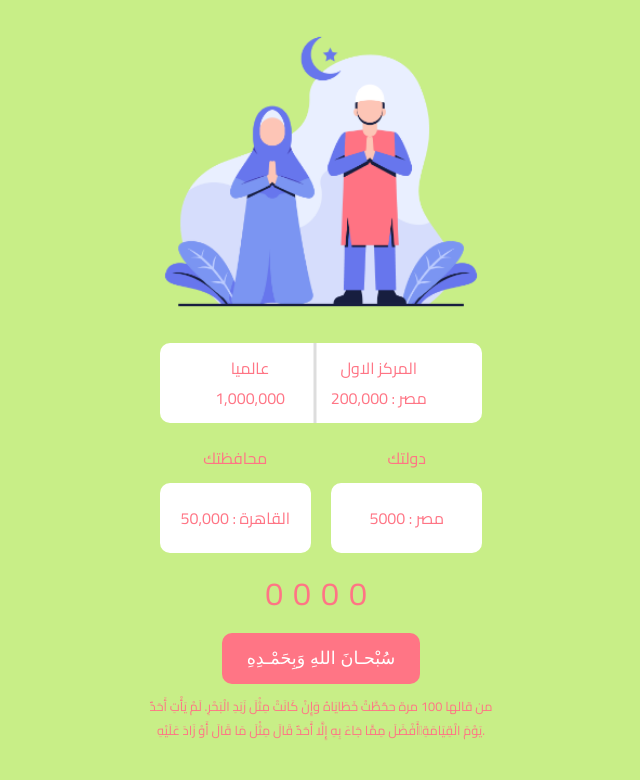
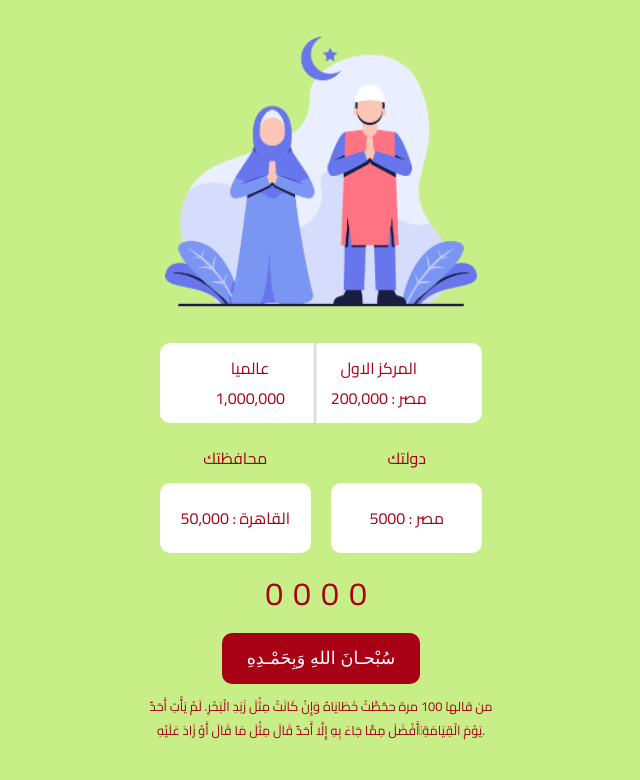
Before and after one commit to MuhammadFarouk12/myPraiseClick-App, a plain HTML site: page index.html in a window 1280 px wide. Shown: the whole page, without its empty margins (319-959 px from the left). Drawn offline with Linux system fonts and the light colour scheme.

Commit message:
Handling LightHouse

```diff
--- a/index.html
+++ b/index.html
@@ -1,9 +1,10 @@
 <!DOCTYPE html>
-<html>
+<html lang="ar">
 <head>
 	<meta charset="utf-8"/>
 	<meta http-equiv="X-UA-Compatible" content="IE=edge"/>
 	<meta name="viewport" content="width=device-width, initial-scale=1.0">
+	<meta name="description" content="سبح الله و إعلم مستوى تسبيح دولياً و عامياً"/>
 	<title>DevicePhone</title>
 	<link rel="preconnect" href="https://fonts.googleapis.com">
 	<link rel="preconnect" href="https://fonts.gstatic.com" crossorigin>
@@ -54,7 +55,7 @@
 	</section>
 	<div class="Rectangle_2">
 		<div>
-			<p><a id="clicks">0000</a></p>
+			<p id="clicks">0000</p>
 		</div>
 	</div>
 	<button type="submit" onclick="increment()" class="n__ btn">
--- a/style/style.css
+++ b/style/style.css
@@ -4,8 +4,8 @@
     box-sizing: border-box;
 }
 :root{
-    --mainColor: hsl(353, 100%, 73%);
-    --mainColorTrans: hsl(353, 100%, 78%);
+    --mainColor: hsl(353, 100%, 33%);
+    --mainColorTrans: hsl(353, 44%, 49%);
     --mainBackground: #C8EE87;
 }
 body {
@@ -22,6 +22,7 @@ body {
     margin: auto;
     display: grid;
     justify-content: center;
+    max-width: 100%;
 }
 .DevicePhone .bg1{
     width: 100%;
```
Also changed, not shown: imgs/Group_2.png (deleted), imgs/Group_2@2x.png (deleted), imgs/Mask_Group_1.png (deleted), imgs/Mask_Group_1@2x.png (deleted). Lines whose indentation alone changed are shown as unchanged.
